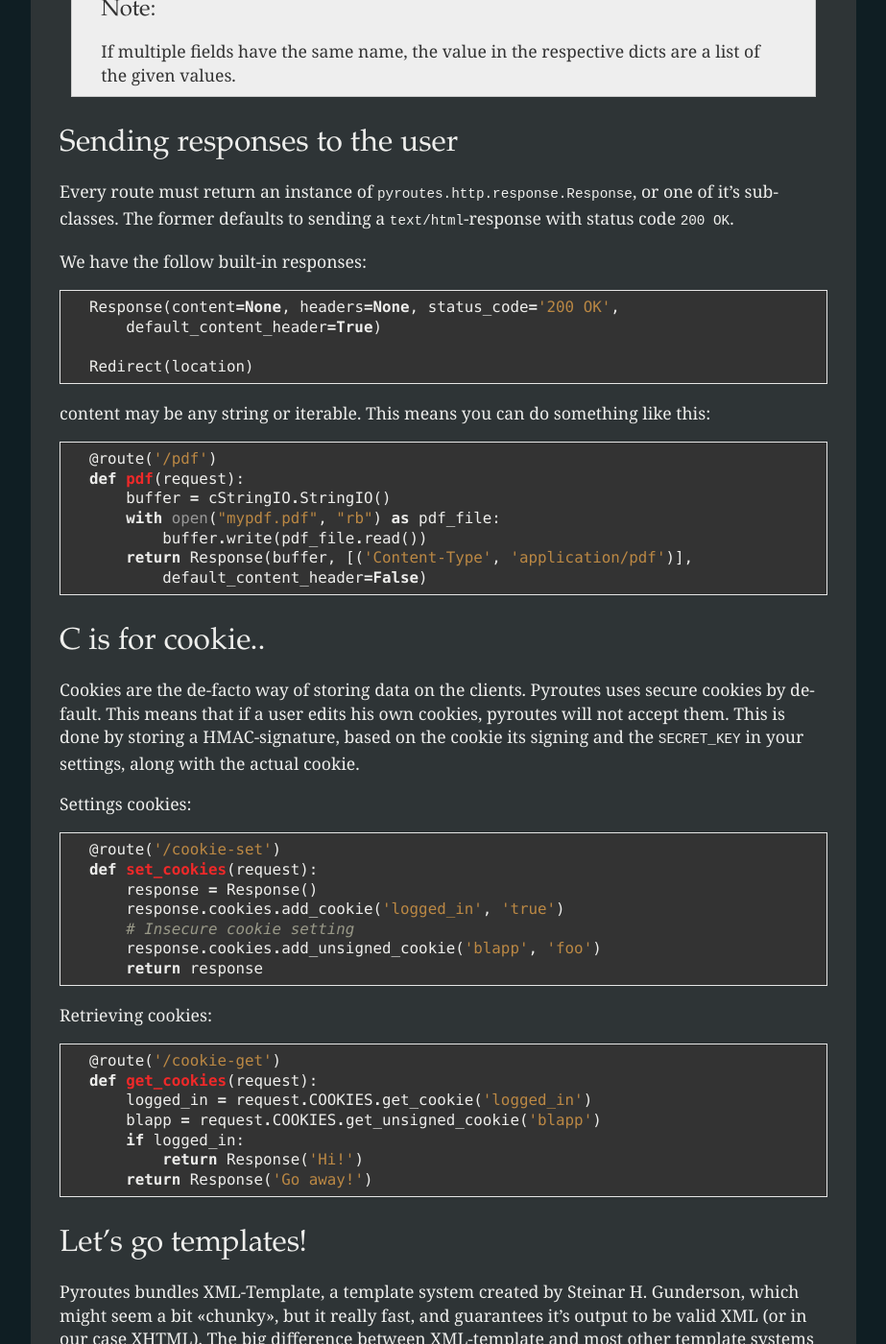
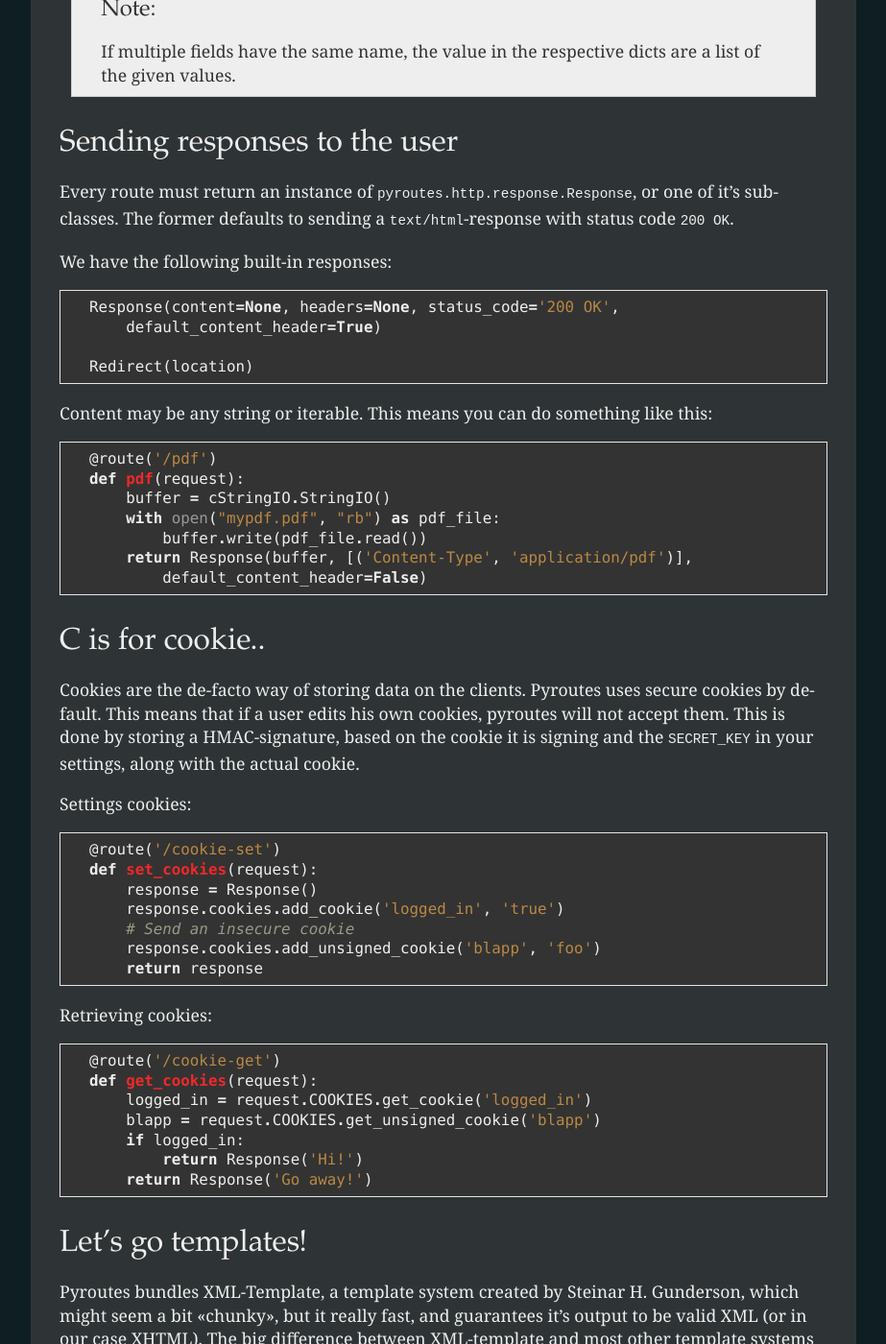
Before and after one commit to klette/pyroutes, a Sphinx documentation site: the page built from doc/usage.rst, in a window 1280 px wide and 1400 px high, scrolled down 3446 px. Shown: the whole window at 96% size, without its empty margins (198-1121 px from the left). Built offline with Sphinx 7.4.7, drawn with Linux system fonts in a browser that asks for light colours; some of the changed text lies outside the part shown.

Commit message:
Corrected some typos.

```diff
--- a/doc/usage.rst
+++ b/doc/usage.rst
@@ -112,7 +112,7 @@ Now refresh the page with the error, and you'll get a lot more information to wo
 Using URLs as data
 ------------------
 
-As of Pyroutes >= 0.3.0 using URLs as data for your handler really simple.
+As of Pyroutes >= 0.3.0 using URLs as data for your handler is really simple.
 Let's create an ``archive`` route as an example::
 
     @route('/archive')
@@ -168,14 +168,14 @@ Every route must return an instance of ``pyroutes.http.response.Response``, or
 one of it's subclasses. The former defaults to sending a
 ``text/html``-response with status code ``200 OK``.
 
-We have the follow built-in responses::
+We have the following built-in responses::
 
     Response(content=None, headers=None, status_code='200 OK',
     	default_content_header=True)
 
     Redirect(location)
 
-content may be any string or iterable. This means you can do something like this::
+Content may be any string or iterable. This means you can do something like this::
 
     @route('/pdf')
     def pdf(request):
@@ -193,7 +193,7 @@ C is for cookie..
 Cookies are the de-facto way of storing data on the clients. Pyroutes uses
 secure cookies by default. This means that if a user edits his own cookies,
 pyroutes will not accept them. This is done by storing a HMAC-signature, based
-on the cookie its signing and the ``SECRET_KEY`` in your settings, along with
+on the cookie it is signing and the ``SECRET_KEY`` in your settings, along with
 the actual cookie.
 
 Settings cookies::
@@ -202,7 +202,7 @@ Settings cookies::
     def set_cookies(request):
         response = Response()
         response.cookies.add_cookie('logged_in', 'true')
-        # Insecure cookie setting
+        # Send an insecure cookie
         response.cookies.add_unsigned_cookie('blapp', 'foo')
         return response
 
```
Also changed, not shown: other parts of doc/usage.rst (+3 -3 lines).
